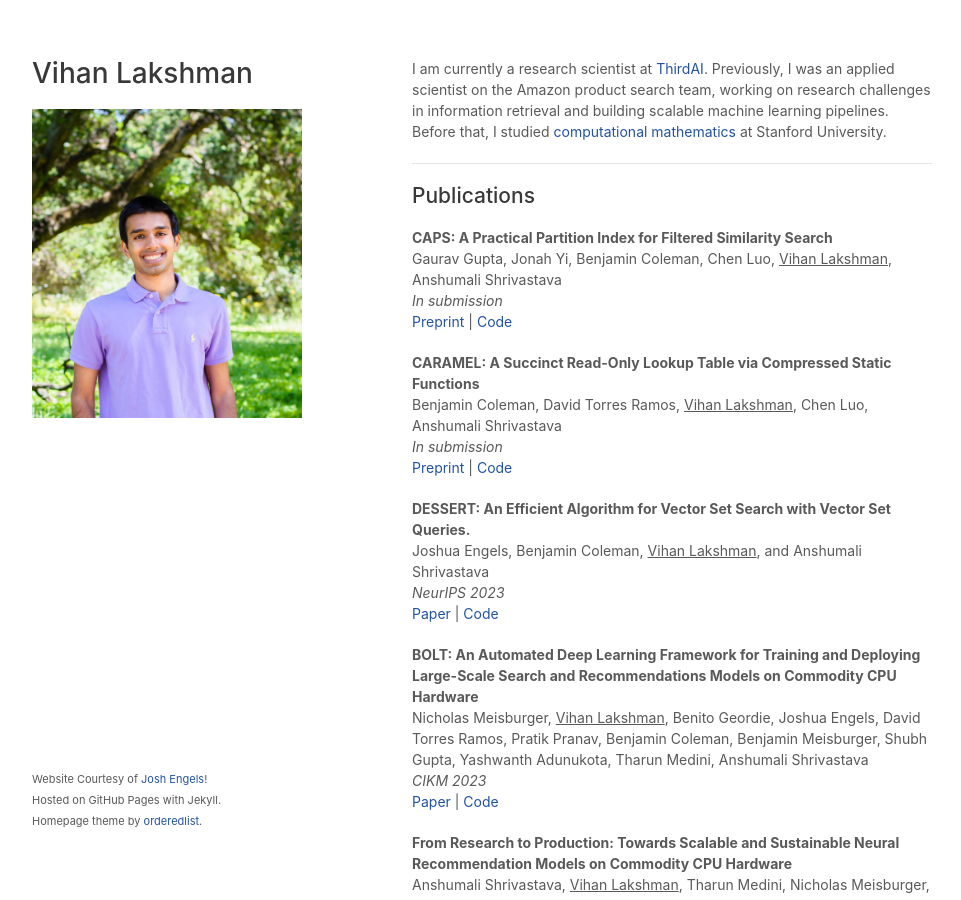
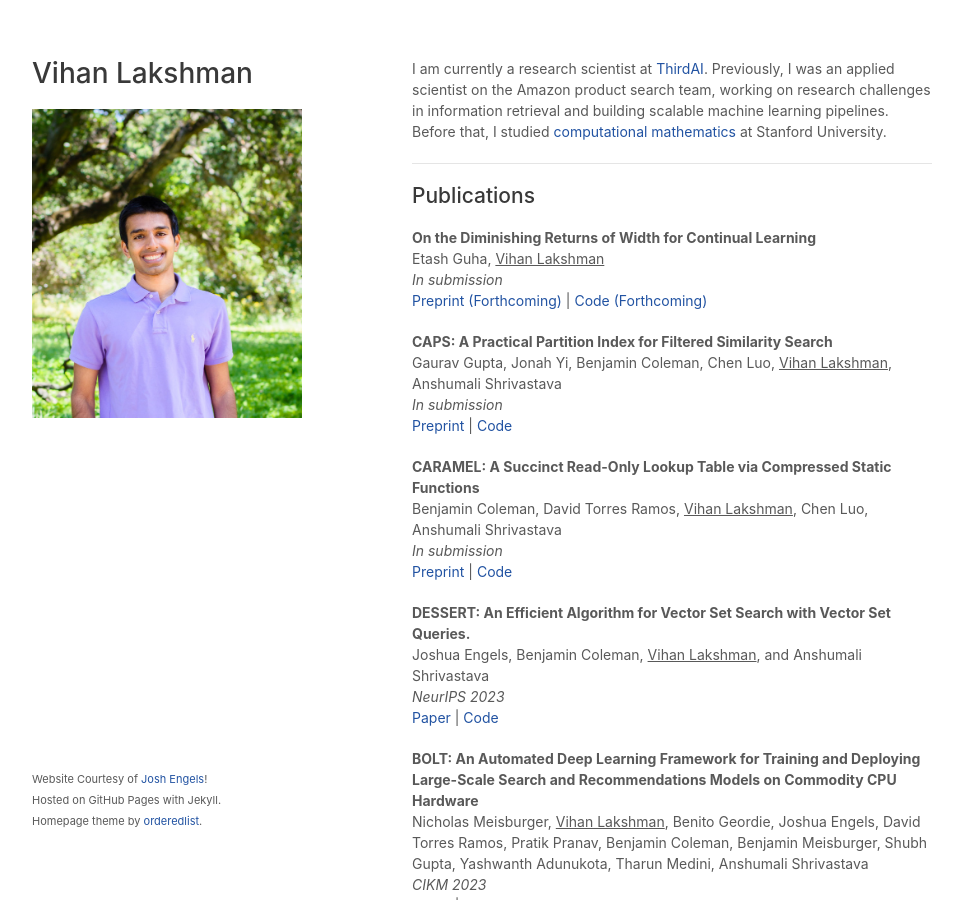
Before and after one commit to vihan-lakshman/vihan-lakshman.github.io, a Jekyll site: the page built from index.html, in a window 1280 px wide and 900 px high. Shown: the whole window, without its empty margins (158-1119 px from the left). Built offline with Jekyll 4.4.1, drawn with Linux system fonts in a browser that asks for light colours; a style sheet for code colours, icons or effects is not loaded.

Commit message:
Update publications

```diff
--- a/index.html
+++ b/index.html
@@ -51,6 +51,13 @@
 
       <hr>
       <h2>Publications</h2>
+      <p>
+        <b>On the Diminishing Returns of Width for Continual Learning</b> <br>
+        Etash Guha, <u>Vihan Lakshman</u><br>
+        <i>In submission</i><br>
+        <a href="">Preprint (Forthcoming)</a> |
+        <a href="">Code (Forthcoming)</a>
+      </p>
       <p>
         <b>CAPS: A Practical Partition Index for Filtered Similarity Search</b> <br>
         Gaurav Gupta, Jonah Yi, Benjamin Coleman, Chen Luo, <u>Vihan Lakshman</u>, Anshumali Shrivastava<br>
```
